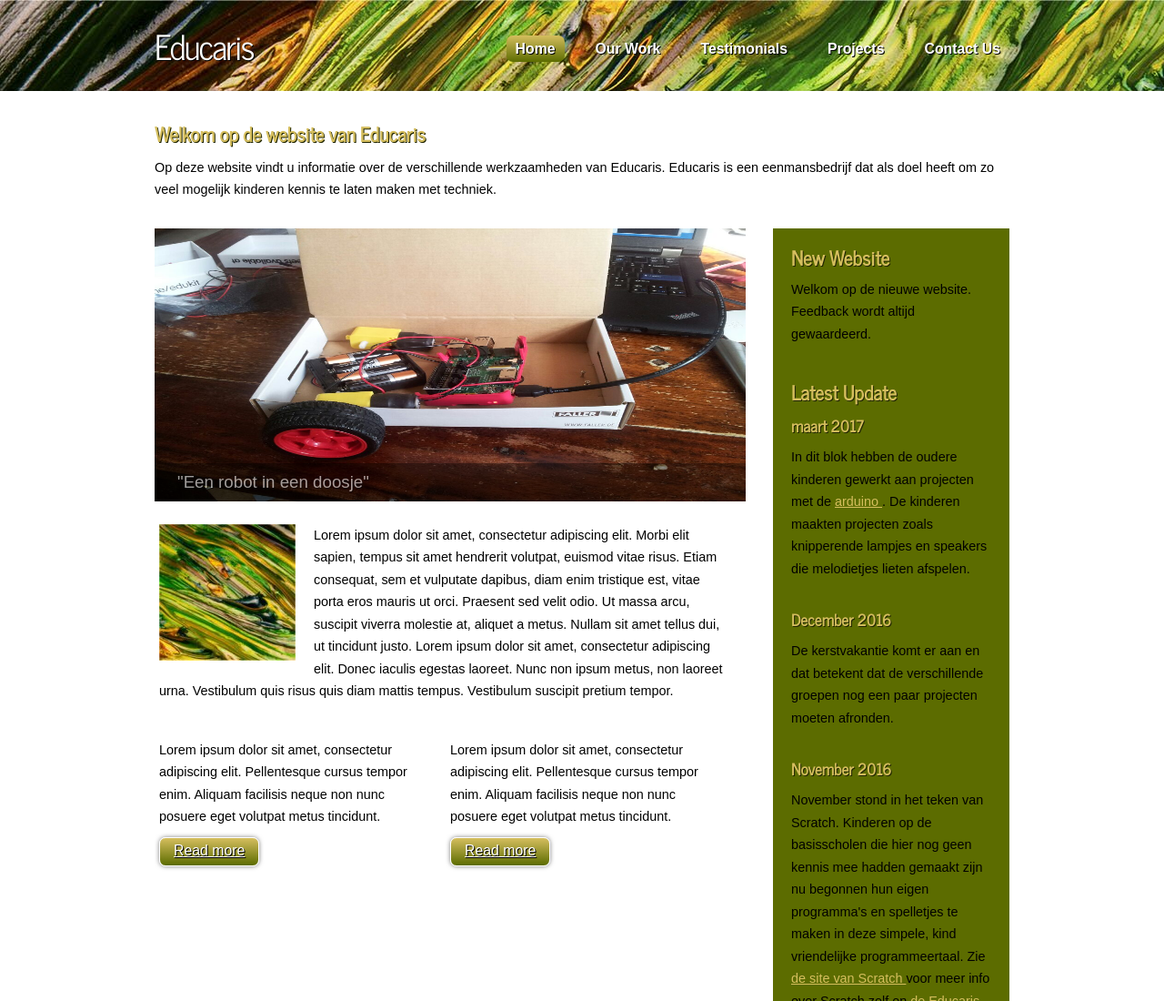
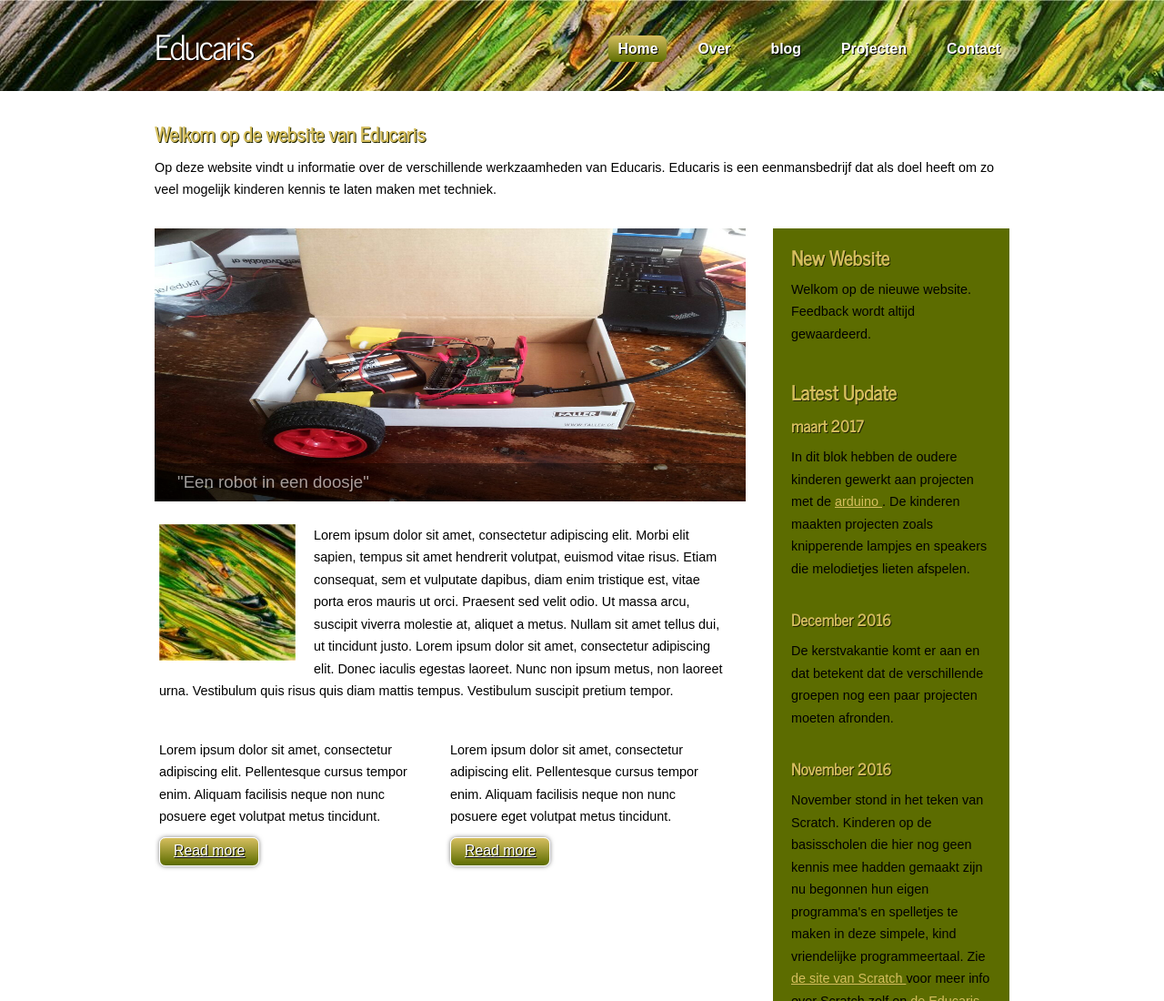
Before and after one commit to educaris/educaris.github.io, a plain HTML site: page index.html in a window 1280 px wide. Shown: the top 1100 px of the page at 91% size. Drawn offline with Linux system fonts and the light colour scheme.

Commit message:
Update index.html

```diff
--- a/index.html
+++ b/index.html
@@ -25,10 +25,10 @@
 	    <nav>
           <ul id="nav">
             <li class="current"><a href="index.html">Home</a></li>
-            <li><a href="ourwork.html">Our Work</a></li>
-            <li><a href="testimonials.html">Testimonials</a></li>
-            <li><a href="projects.html">Projects</a></li>
-            <li><a href="contact.html">Contact Us</a></li>
+            <li><a href="over.html">Over</a></li>
+            <li><a href="blog.html">blog</a></li>
+            <li><a href="projecten.html">Projecten</a></li>
+            <li><a href="contact.html">Contact</a></li>
           </ul>
         </nav>
 
```
